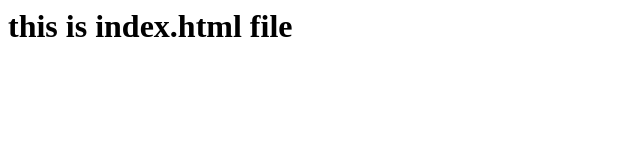
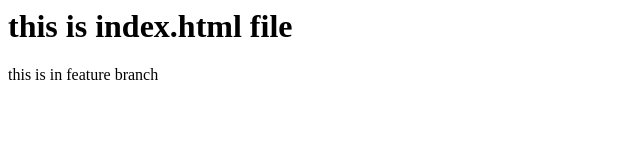
Before and after one commit to SandeepDalalCSE/vscode_git_github, a plain HTML site: page index.html in a window 1280 px wide. Shown: the whole page, without its empty margins (0-640 px from the left). Drawn offline with Linux system fonts and the light colour scheme.

Commit message:
modified index.html in feature branch

```diff
--- a/index.html
+++ b/index.html
@@ -1 +1,2 @@
 <h1>this is index.html file</h1>
+<p>this is in feature branch</p>
```
